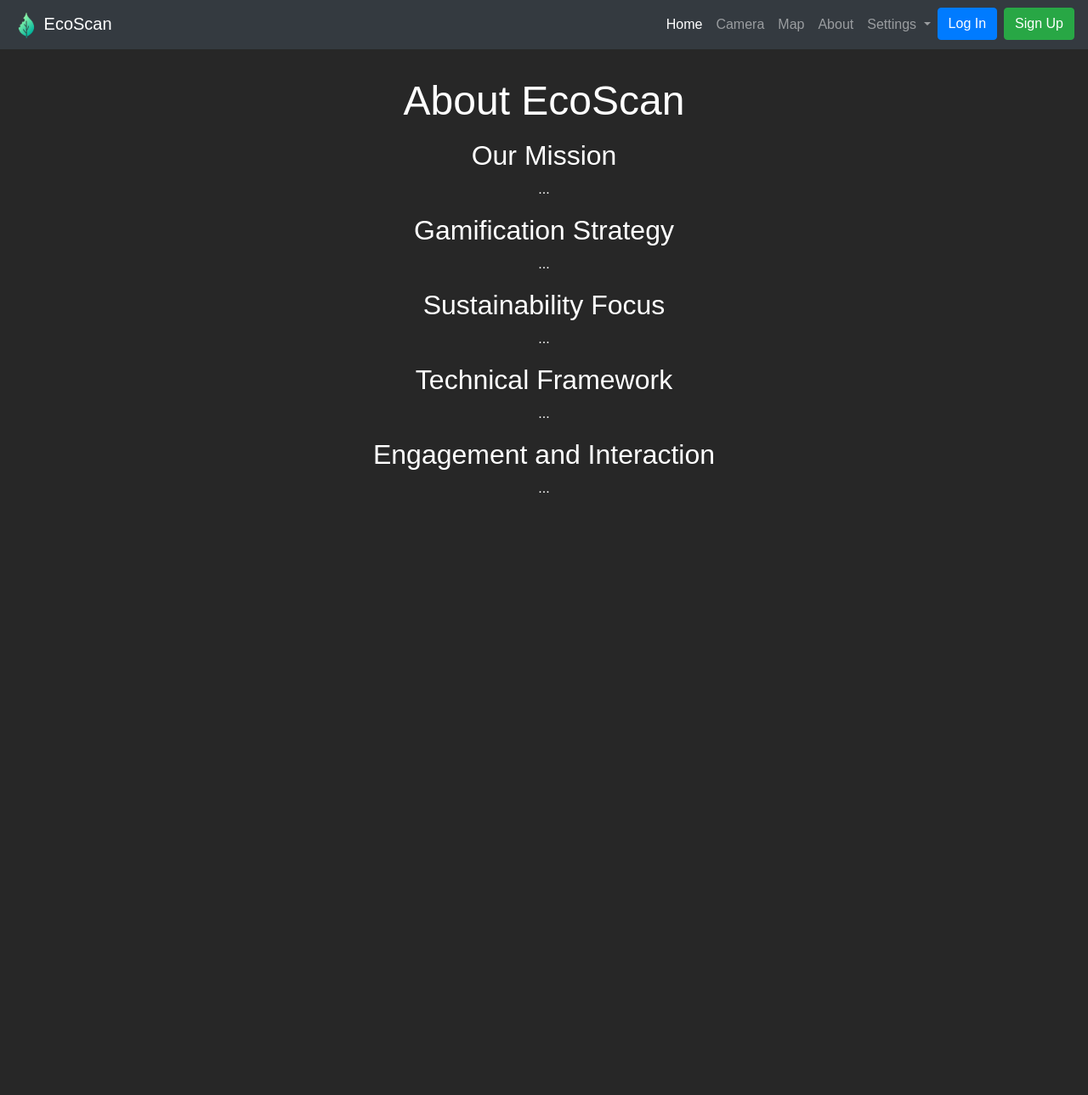
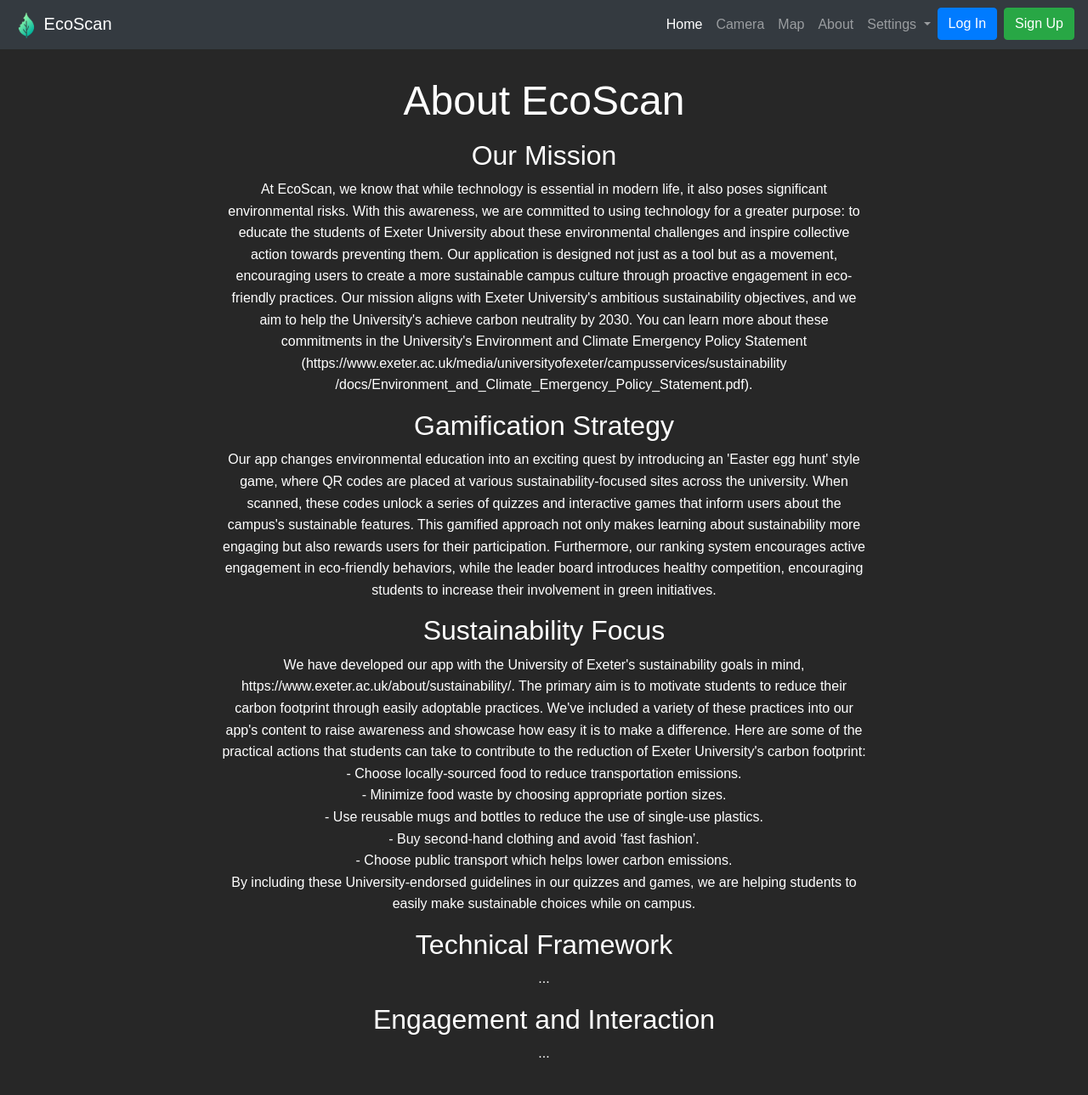
Before and after one commit to EdSmith8563/ecoScan, a Django app: page /about/ in a window 1280 px wide. Shown: the whole page at 85% size. Before the commit the page ends 580 px from the top, so only its background shows below. Run offline with Django 4.2, Linux system fonts and the light colour scheme; some libraries are stand-ins or nearby versions.

Commit message:
filled out about page

```diff
--- a/templates/about.html
+++ b/templates/about.html
@@ -17,15 +17,24 @@
         <h1>About EcoScan</h1>
         <section>
             <h2>Our Mission</h2>
-            <p>...</p>
+            <p>At EcoScan, we know that while technology is essential in modern life, it also poses significant environmental risks. With this awareness, we are committed to using technology for a greater purpose: to educate the students of Exeter University about these environmental challenges and inspire collective action towards preventing them. Our application is designed not just as a tool but as a movement, encouraging users to create a more sustainable campus culture through proactive engagement in eco-friendly practices. Our mission aligns with Exeter University's ambitious sustainability objectives, and we aim to help the University's achieve carbon neutrality by 2030. You can learn more about these commitments in the University's Environment and Climate Emergency Policy Statement (https://www.exeter.ac.uk/media/universityofexeter/campusservices/sustainability<br>/docs/Environment_and_Climate_Emergency_Policy_Statement.pdf).</p>
         </section>
         <section>
             <h2>Gamification Strategy</h2>
-            <p>...</p>
+            <p>Our app changes environmental education into an exciting quest by introducing an 'Easter egg hunt' style game, where QR codes are placed at various sustainability-focused sites across the university. When scanned, these codes unlock a series of quizzes and interactive games that inform users about the campus's sustainable features. This gamified approach not only makes learning about sustainability more engaging but also rewards users for their participation. Furthermore, our ranking system encourages active engagement in eco-friendly behaviors, while the leader board introduces healthy competition, encouraging students to increase their involvement in green initiatives.</p>
         </section>
         <section>
             <h2>Sustainability Focus</h2>
-            <p>...</p>
+            <p>We have developed our app with the University of Exeter's sustainability goals in mind, https://www.exeter.ac.uk/about/sustainability/. The primary aim is to motivate students to reduce their carbon footprint through easily adoptable practices. We've included a variety of these practices into our app's content to raise awareness and showcase how easy it is to make a difference. Here are some of the practical actions that students can take to contribute to the reduction of Exeter University's carbon footprint:
+                <br>
+                -	Choose locally-sourced food to reduce transportation emissions.<br>
+                -	Minimize food waste by choosing appropriate portion sizes.<br>
+                -	Use reusable mugs and bottles to reduce the use of single-use plastics.<br>
+                -	Buy second-hand clothing and avoid ‘fast fashion’.<br>
+                -	Choose public transport which helps lower carbon emissions.<br>
+
+                By including these University-endorsed guidelines in our quizzes and games, we are helping students to easily make sustainable choices while on campus.
+                </p>
         </section>
         <section>
             <h2>Technical Framework</h2>
```
Also changed, not shown: db.sqlite3.
